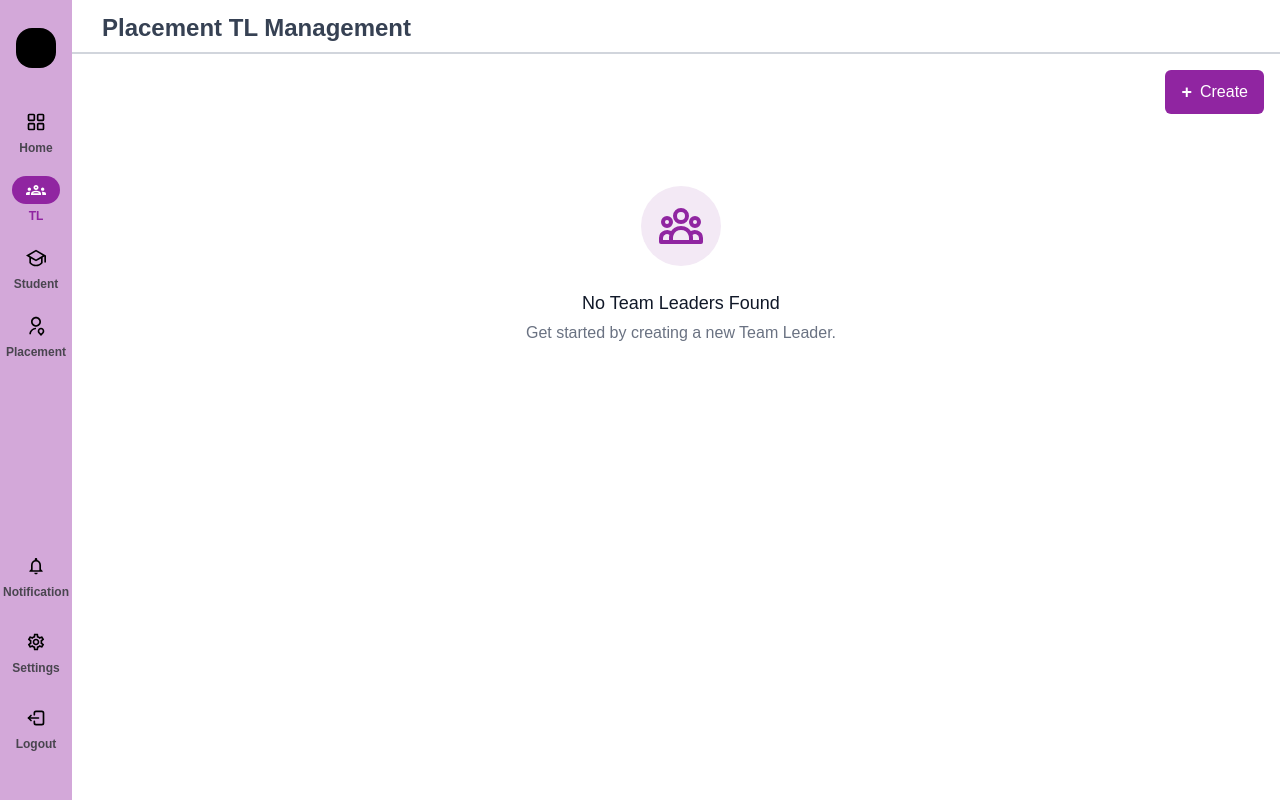
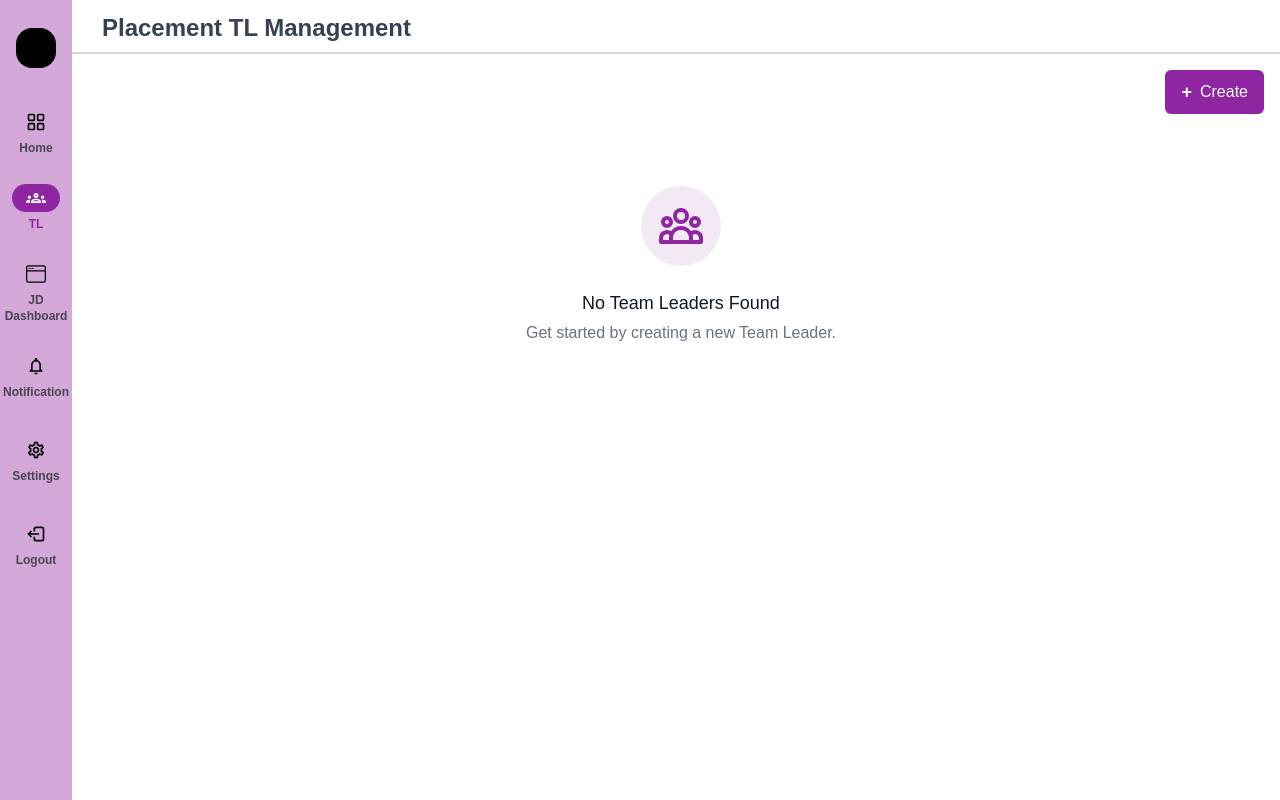
Before and after one commit to shrihari-tech/Placement-Success, a Next.js app: page /placementOpHead/tl in a window 1280 px wide. Built offline with nearby package versions, Linux system fonts and the light colour scheme.

Commit message:
Made changes in the Placement Head Module

```diff
--- /dev/null
+++ b/src/app/placementOpHead/jd/page.js
@@ -0,0 +1,33 @@
+// placementOpHead/ophome/jd/page.js
+'use client';
+import React from 'react';
+import Navbar from '../navbar';
+
+export default function JDPage() {
+  return (
+    <div className="h-screen overflow-hidden">
+      <Navbar />
+
+      {/* Added pt-16 for mobile header height and pt-1 for desktop */}
+      <main className="ml-0 md:ml-[10px] pt-16 md:pt-1 ps-0 h-full overflow-y-auto">
+        {/* Header Section with Bottom Border */}
+        <div className="border-b-2 border-gray-300 bg-white ps-8 pt-2 mb-2 md:mb-4">
+          <h1 className="text-xl md:text-2xl text-gray-700 font-semibold mb-2">
+           JD Dashboard
+          </h1>
+        </div>
+
+        {/* Main Content Area */}
+        <div className="container mx-auto px-4 ps-7">
+          {/* JD Dashboard Content */}
+          <div className="flex items-center justify-center h-64">
+            <div className="text-center">
+              <h2 className="text-2xl font-bold text-gray-700 mb-2">JD Dashboard</h2>
+              <p className="text-gray-600">Under Development</p>
+            </div>
+          </div>
+        </div>
+      </main>
+    </div>
+  );
+}
--- a/src/app/placementOpHead/navbar.js
+++ b/src/app/placementOpHead/navbar.js
@@ -5,9 +5,9 @@ import Link from "next/link";
 import { GiHamburgerMenu } from "react-icons/gi";
 import { LuLayoutGrid } from "react-icons/lu";
 import { MdOutlineGroups } from "react-icons/md";
-import { RiGraduationCapLine, RiUserLocationLine } from "react-icons/ri";
 import { MdOutlineNotifications, MdOutlineSettings } from "react-icons/md";
 import { TbLogout2 } from "react-icons/tb";
+import { BsWindow } from "react-icons/bs";
 import { usePathname, useRouter } from "next/navigation";
 import { useDataContext } from "../context/dataContext";
 
@@ -21,14 +21,15 @@ const Navbar = () => {
 
   useEffect(() => {
     // Match paths correctly for your current structure
-    if (pathname === "/placementOpHead/ophome" || pathname === "/placementOpHead/ophome/") {
+    if (
+      pathname === "/placementOpHead/ophome" ||
+      pathname === "/placementOpHead/ophome/"
+    ) {
       setActiveNavItem("home");
     } else if (pathname === "/placementOpHead/tl") {
       setActiveNavItem("tl");
-    } else if (pathname === "/placementOpHead/student") {
-      setActiveNavItem("student");
-    } else if (pathname === "/placementOpHead/placement") {
-      setActiveNavItem("placement");
+    } else if (pathname === "/placementOpHead/jd") {
+      setActiveNavItem("jd");
     } else {
       setActiveNavItem("");
     }
@@ -87,7 +88,7 @@ const Navbar = () => {
 
           <nav className="flex flex-col items-center w-full">
             {/* Home */}
-            <div className="flex flex-col items-center w-full mb-5">
+            <div className="flex flex-col items-center w-full mb-7">
               <Link
                 href="/placementOpHead/ophome"
                 className={`flex flex-col items-center text-black mb-1 px-3.5 py-1 rounded-2xl transition-colors ${
@@ -110,7 +111,7 @@ const Navbar = () => {
             </div>
 
             {/* tl */}
-            <div className="flex flex-col items-center w-full mb-5">
+            <div className="flex flex-col items-center w-full mb-7">
               <Link
                 href="/placementOpHead/tl"
                 className={`flex flex-col items-center text-black mb-1 px-3.5 py-1 rounded-2xl transition-colors ${
@@ -124,9 +125,7 @@ const Navbar = () => {
               </Link>
               <span
                 className={`text-xs font-semibold cursor-pointer ${
-                  activeNavItem === "tl"
-                    ? "text-[#9025a1]"
-                    : "text-[#49454f]"
+                  activeNavItem === "tl" ? "text-[#9025a1]" : "text-[#49454f]"
                 }`}
                 onClick={() => router.push("/placementOpHead/tl")}
               >
@@ -134,61 +133,31 @@ const Navbar = () => {
               </span>
             </div>
 
-            {/* Student */}
-            <div className="flex flex-col items-center w-full mb-5">
+            {/* JD Dashboard */}
+            <div className="flex flex-col items-center w-full mb-7">
               <Link
-                href="/placementOpHead/student"
+                href="/placementOpHead/jd"
                 className={`flex flex-col items-center text-black mb-1 px-3.5 py-1 rounded-2xl transition-colors ${
-                  activeNavItem === "student"
+                  activeNavItem === "jd"
                     ? "bg-[#9025a1] text-white"
                     : "hover:bg-[#e8d3ec] hover:text-black"
                 }`}
-                onClick={() => handleNavItemClick("student")}
+                onClick={() => handleNavItemClick("jd")}
               >
-                <RiGraduationCapLine size={20} />
+                <BsWindow size={20} />
               </Link>
               <span
-                className={`text-xs font-semibold cursor-pointer ${
-                  activeNavItem === "student"
-                    ? "text-[#9025a1]"
-                    : "text-[#49454f]"
+                className={`text-xs font-semibold text-center cursor-pointer ${
+                  activeNavItem === "jd" ? "text-[#9025a1]" : "text-[#49454f]"
                 }`}
-                onClick={() => router.push("/placementOpHead/student")}
+                onClick={() => router.push("/placementOpHead/jd")}
               >
-                Student
+                JD Dashboard
               </span>
             </div>
 
-            {/* Placement */}
-            <div className="flex flex-col items-center w-full mb-5">
-              <Link
-                href="/placementOpHead/placement"
-                className={`flex flex-col items-center text-black mb-1 px-3.5 py-1 rounded-2xl transition-colors ${
-                  activeNavItem === "placement"
-                    ? "bg-[#9025a1] text-white"
-                    : "hover:bg-[#e8d3ec] hover:text-black"
-                }`}
-                onClick={() => handleNavItemClick("placement")}
-              >
-                <RiUserLocationLine size={20} />
-              </Link>
-              <span
-                className={`text-xs font-semibold cursor-pointer ${
-                  activeNavItem === "placement"
-                    ? "text-[#9025a1]"
-                    : "text-[#49454f]"
-                }`}
-                onClick={() => router.push("/placementOpHead/placement")}
-              >
-                Placement
-              </span>
-            </div>
-          </nav>
-        </div>
-
-        <div className="flex flex-col items-center w-full mb-5">
             {/* Notification */}
-          <div className="flex flex-col items-center w-full mb-5">
+            <div className="flex flex-col items-center w-full mb-7">
               <Link
                 href="/placementOpHead/notification"
                 className="cursor-pointer flex flex-col items-center mb-1 px-3.5 py-1 text-black hover:bg-[#e8d3ec] hover:text-black rounded-2xl"
@@ -204,7 +173,7 @@ const Navbar = () => {
             </div>
 
             {/* Settings */}
-          <div className="flex flex-col items-center w-full mb-5">
+            <div className="flex flex-col items-center w-full mb-7">
               <Link
                 href="/placementOpHead/settings"
                 className={`flex flex-col items-center mb-1 px-3.5 py-1 rounded-2xl transition-colors ${
@@ -229,7 +198,7 @@ const Navbar = () => {
             </div>
 
             {/* Logout */}
-          <div className="flex flex-col items-center w-full mb-5">
+            <div className="flex flex-col items-center w-full mb-7">
               <Link
                 href="/login"
                 className="flex flex-col items-center mb-1 px-3.5 py-1 rounded-2xl hover:bg-[#e8d3ec] text-black"
@@ -240,6 +209,7 @@ const Navbar = () => {
                 Logout
               </span>
             </div>
+          </nav>
         </div>
       </aside>
 
@@ -278,32 +248,18 @@ const Navbar = () => {
               <span>TL</span>
             </Link>
 
-            {/* Student */}
+            {/* JD Dashboard */}
             <Link
-              href="/placementOpHead/student"
+              href="/placementOpHead/jd"
               className={`flex items-center px-4 py-2 rounded-lg ${
-                activeNavItem === "student"
+                activeNavItem === "jd"
                   ? "bg-[#9025a1] text-white"
                   : "text-black hover:bg-[#e8d3ec]"
               }`}
-              onClick={() => handleNavItemClick("student")}
+              onClick={() => handleNavItemClick("jd")}
             >
-              <RiGraduationCapLine size={20} className="mr-3" />
-              <span>Student</span>
-            </Link>
-
-            {/* Placement */}
-            <Link
-              href="/placementOpHead/placement"
-              className={`flex items-center px-4 py-2 rounded-lg ${
-                activeNavItem === "placement"
-                  ? "bg-[#9025a1] text-white"
-                  : "text-black hover:bg-[#e8d3ec]"
-              }`}
-              onClick={() => handleNavItemClick("placement")}
-            >
-              <RiUserLocationLine size={20} className="mr-3" />
-              <span>Placement</span>
+              <BsWindow size={20} className="mr-3" />
+              <span>JD Dashboard</span>
             </Link>
 
             {/* Notification */}
--- a/src/app/placementOpHead/ophome/page.js
+++ b/src/app/placementOpHead/ophome/page.js
@@ -7,21 +7,18 @@ import Image from "next/image";
 import { useDataContext } from "../../context/dataContext";
 
 export default function Home() {
-  // Get user name from localStorage
   const storedUserName = localStorage.getItem("loginUser") || "";
   const namePart = storedUserName.split("@")[0]?.split(".")[1] || "";
   const displayName = namePart
     ? namePart.charAt(0).toUpperCase() + namePart.slice(1)
     : "User";
 
-  // Use context to get data - this is the data calling in page.js
   const {
     calculateTotalBatchesPerDomain,
     calculateUpcomingBatchesPerDomain,
     batchStatsData = {},
   } = useDataContext();
 
-  // Calculate all stats data in page.js
   const statsData = useMemo(() => {
     const totalBatchesPerDomain = calculateTotalBatchesPerDomain();
     const upcomingBatchesPerDomain = calculateUpcomingBatchesPerDomain();
@@ -52,7 +49,6 @@ export default function Home() {
     };
   }, [calculateTotalBatchesPerDomain, calculateUpcomingBatchesPerDomain, batchStatsData]);
 
-  // Graph data
   const graphData = {
     previousData: [
       { name: "2", value: 8 },
@@ -74,10 +70,10 @@ export default function Home() {
 
   return (
     <div className="overflow-y-auto min-h-screen bg-gray-50">
-      {/* Navbar */}
       <Navbar />
 
-      <main className="mx-auto w-full">
+      {/* Added pt-16 for mobile header height and pt-0 for desktop */}
+      <main className="mx-auto w-full pt-16 md:pt-0">
         {/* --- HEADER SECTION --- */}
         <div className="border-b-2 border-gray-300 bg-white ps-10 pt-2 mb-2 md:mb-4">
           <p className="text-xl md:text-2xl text-gray-700 font-semibold mb-2 flex items-center">
--- a/src/app/placementOpHead/student/page.js
+++ /dev/null
@@ -1,17 +0,0 @@
-// placementOpHead/ophome/student/page.js
-'use client';
-import React from 'react';
-import Navbar from '../navbar';
-
-export default function StudentPage() {
-  return (
-    <div className="h-screen overflow-hidden">
-      <Navbar />
-      <main className="ml-[72px] p-6">
-        <h1 className="text-2xl font-bold text-gray-700 mb-4">Students</h1>
-        <p className="text-gray-600">This is the Students page content.</p>
-        {/* Add student-related components here */}
-      </main>
-    </div>
-  );
-}
```
Also changed, not shown: src/app/placementOpHead/tl/components/createModal.js (+63 -59 lines), src/app/placementOpHead/tl/page.js (+31 -21 lines). Lines whose indentation alone changed are shown as unchanged.
